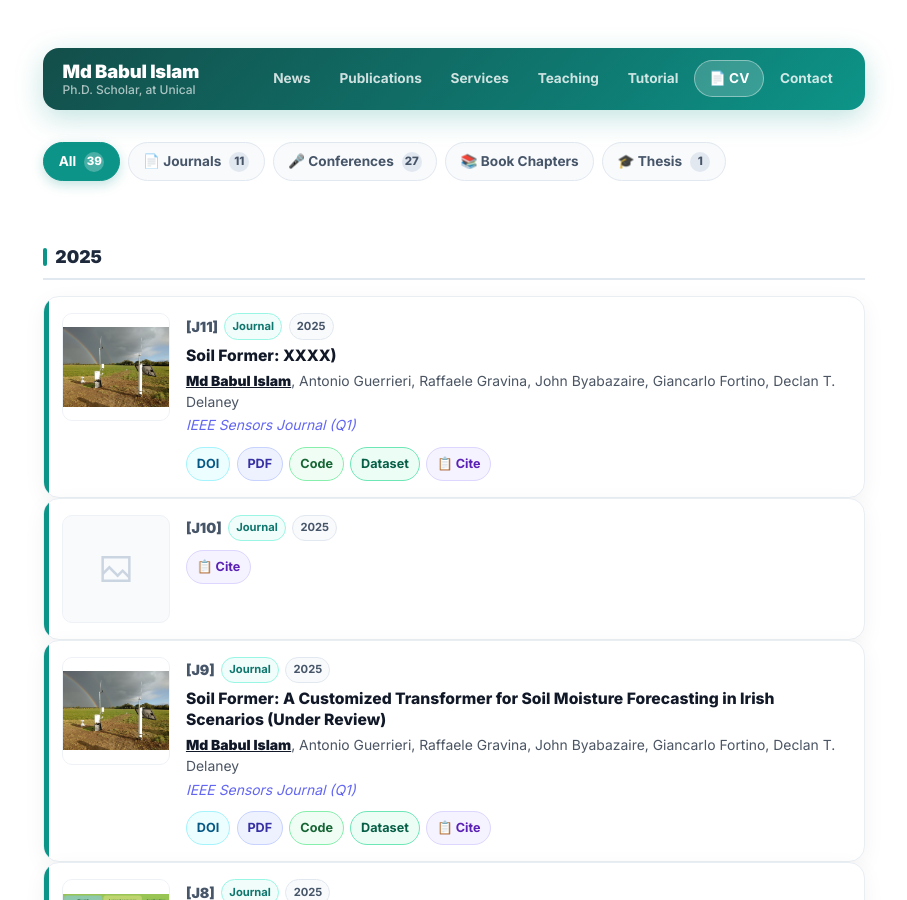
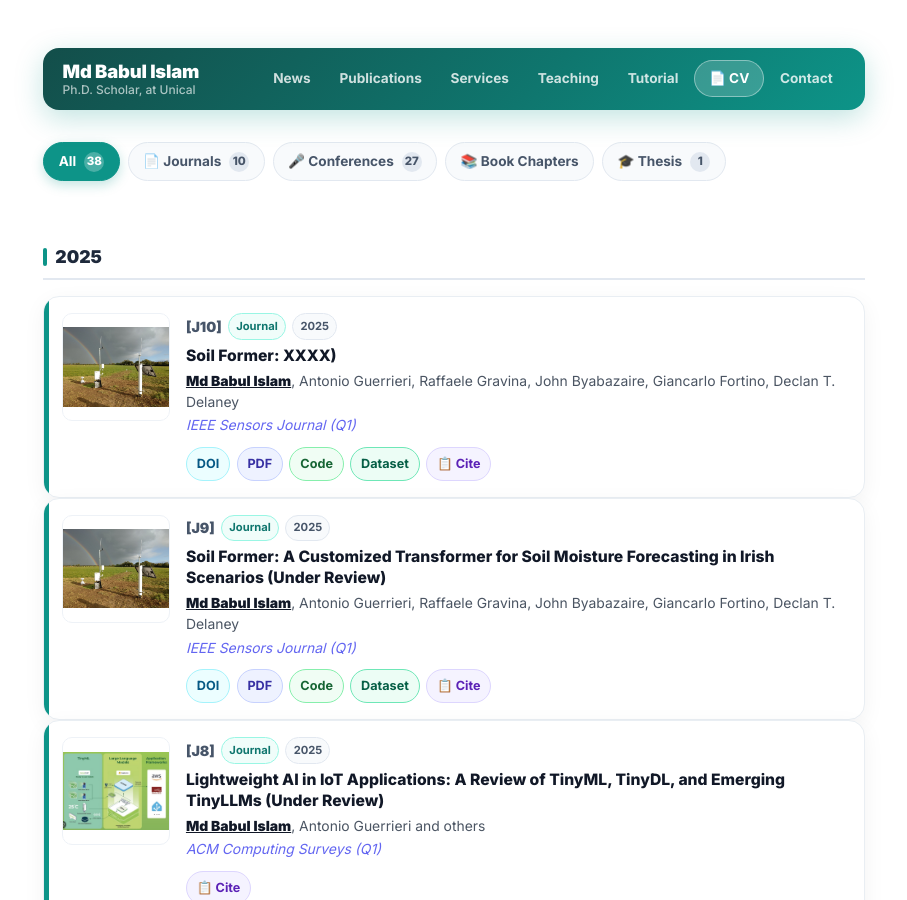
Before and after one commit to babulcseian/web12, a Jekyll site: the page built from publications.md, in a window 1280 px wide and 900 px high. Shown: the whole window, without its empty margins (186-1093 px from the left). Built offline with Jekyll 4.4.1, drawn with Linux system fonts in a browser that asks for light colours; a style sheet for code colours, icons or effects is not loaded.

Commit message:
Fix duplicate year entry in publications.yml

```diff
--- a/_data/publications.yml
+++ b/_data/publications.yml
@@ -17,7 +17,7 @@ journal:
     dataset: "https://babulcseian.github.io/soil_sensors_data/"
     figure: "/assets/img/paper/journal/Soil-Monitoring-Station.jpg"
     fit: "contain"
-  - year: 2025
+
   - year: 2025
     title: "Soil Former: A Customized Transformer for Soil Moisture Forecasting in Irish Scenarios (Under Review)"
     authors:
```
